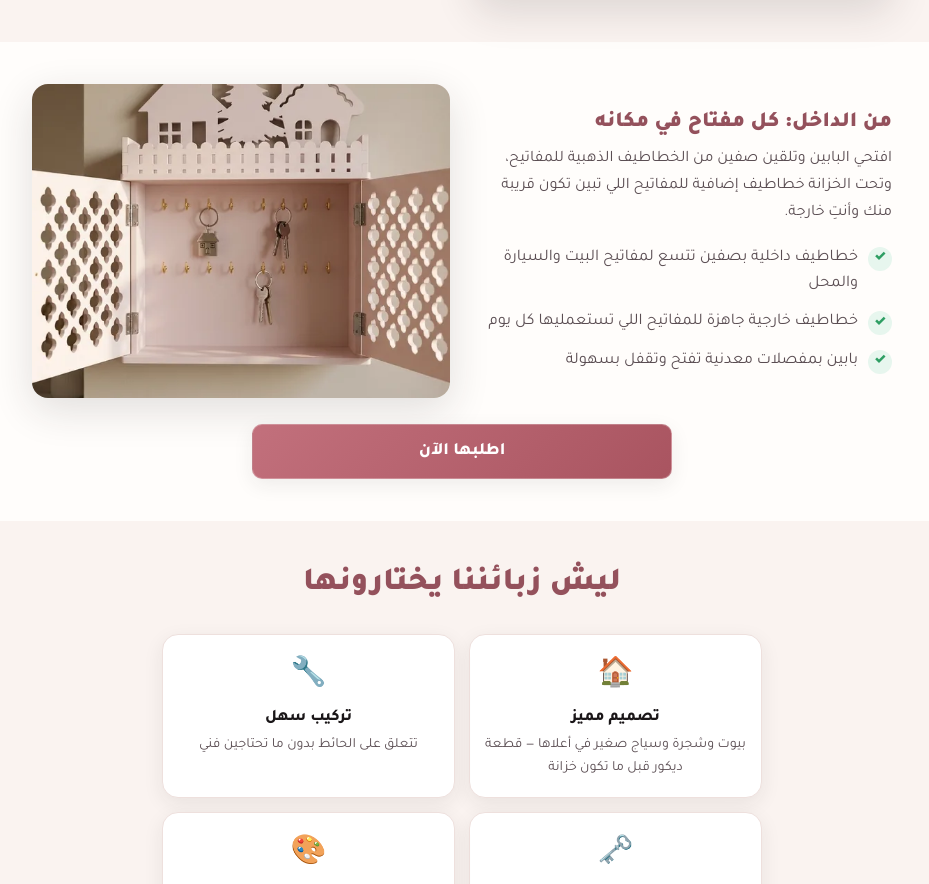
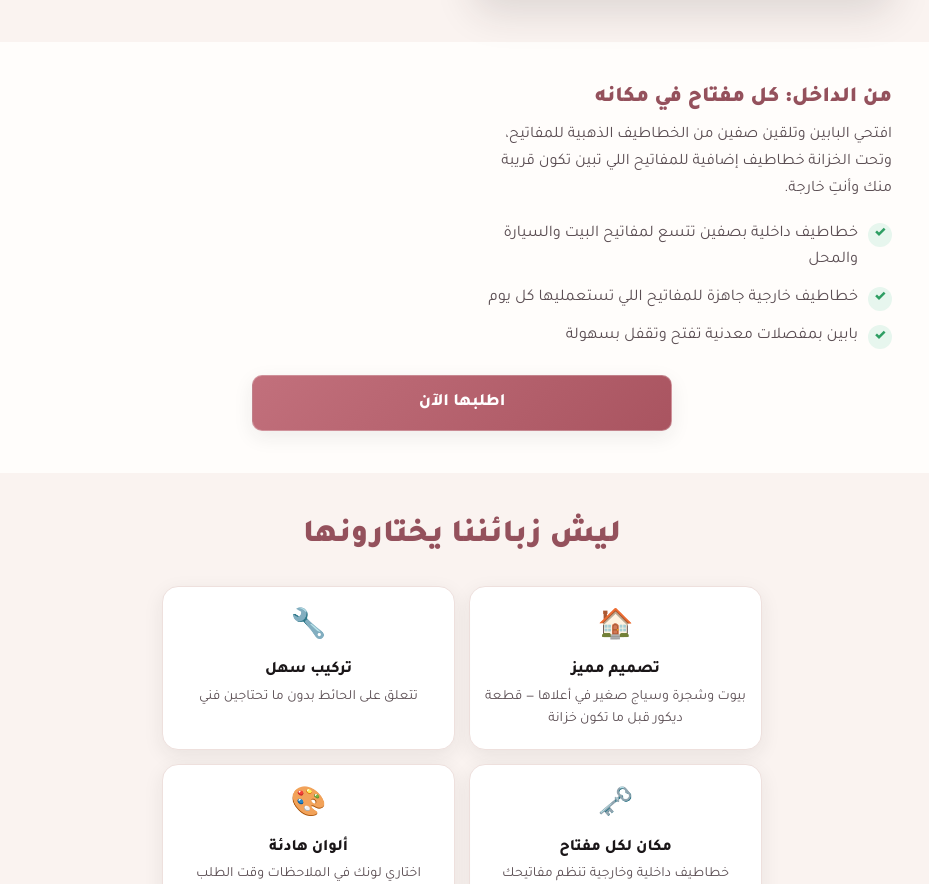
Before and after one commit to youcefbedrani/ring_store, a plain HTML site: page product2/index.html in a window 1280 px wide. Shown: the part 2108-2992 px from the top of the page, without its empty margins (178-1107 px from the left). Drawn offline with Linux system fonts and the light colour scheme.

Commit message:
Update index.html

```diff
--- a/product2/index.html
+++ b/product2/index.html
@@ -157,9 +157,6 @@
             <li>خطاطيف خارجية جاهزة للمفاتيح اللي تستعمليها كل يوم</li>
             <li>بابين بمفصلات معدنية تفتح وتقفل بسهولة</li>
           </ul>
-        </div>
-        <div class="split-img land">
-          <img src="../assets/images/product2/g4.webp" alt="داخل الخزانة: خطاطيف ذهبية معلق عليها مفاتيح وميدالية بيت" width="600" height="600" loading="lazy">
         </div>
       </div>
       <div class="cta-block">
```
